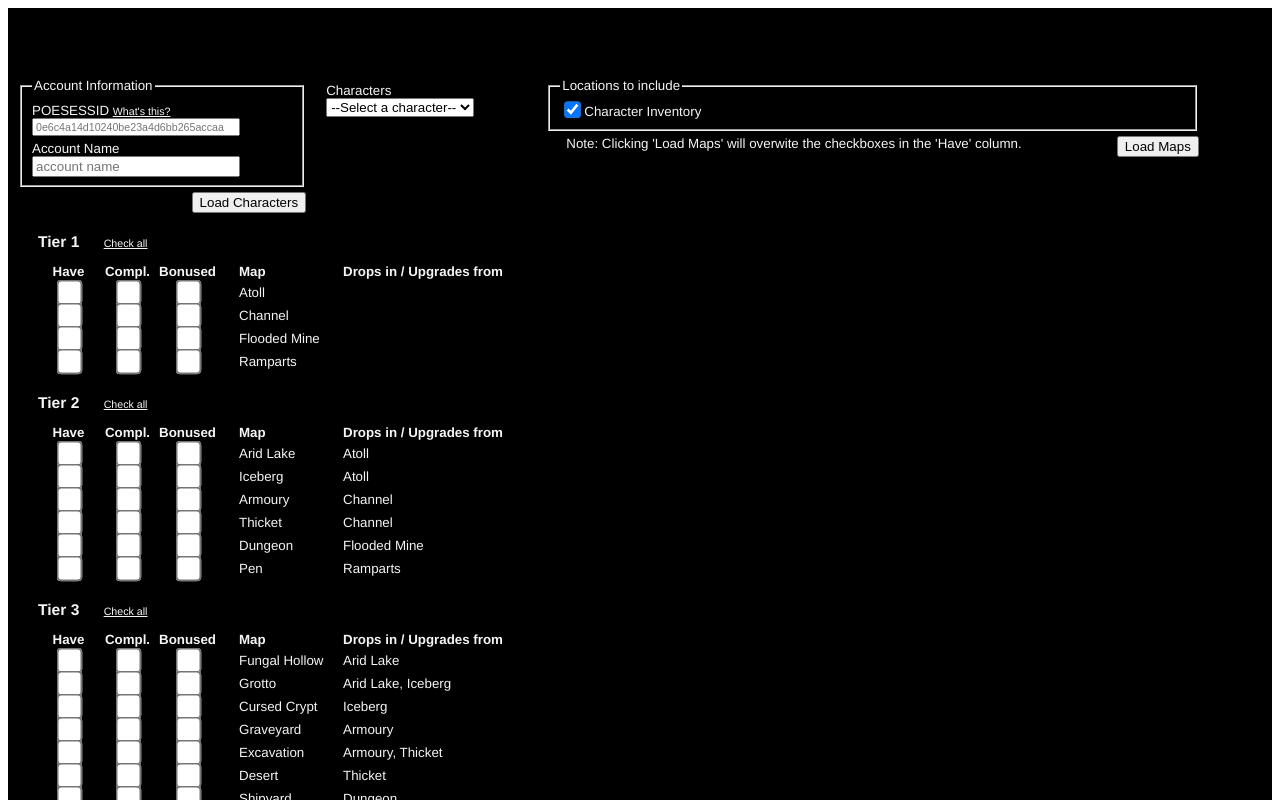
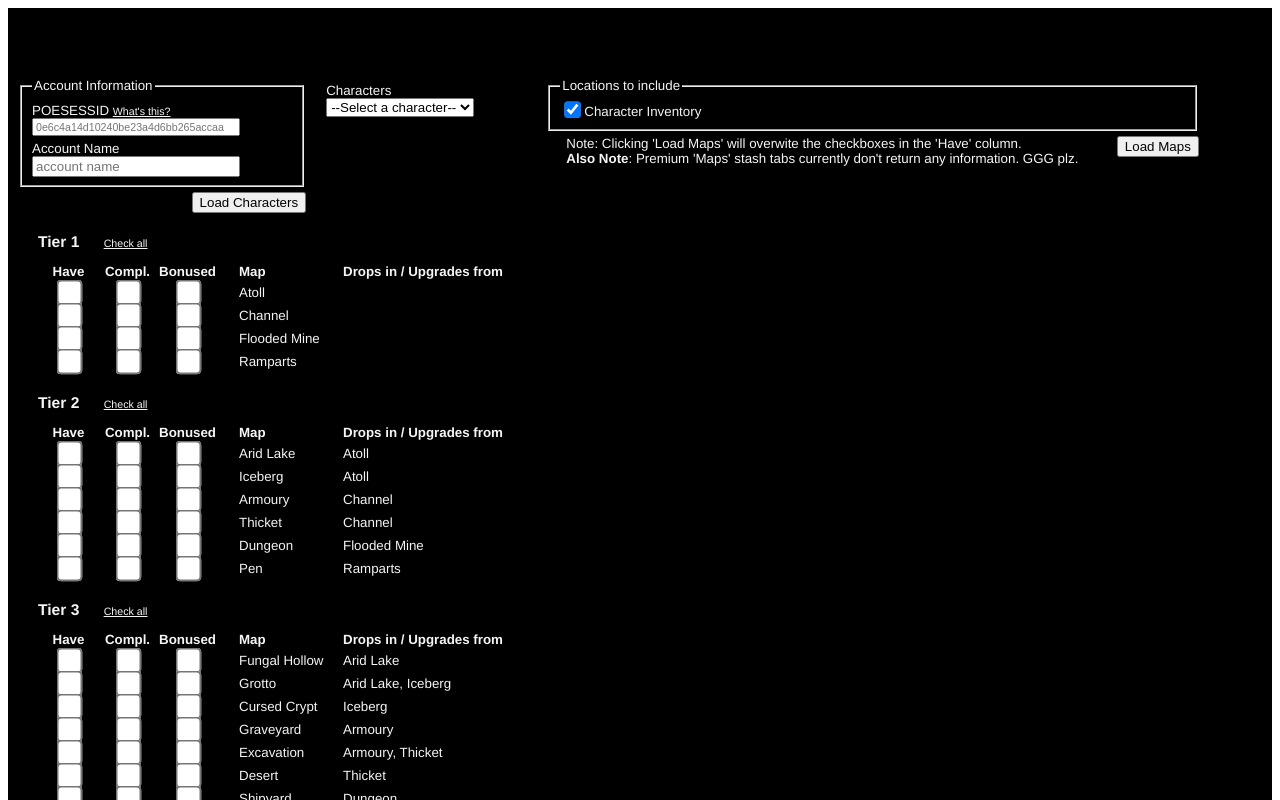
Before and after one commit to ExiledRadiator/atlas-ssf, a Vue app: page / in a window 1280 px wide. Shown: the top 800 px of the page. Built offline with nearby package versions, Linux system fonts and the light colour scheme.

Commit message:
Updated readme

```diff
--- a/src/components/CharacterSelection.vue
+++ b/src/components/CharacterSelection.vue
@@ -39,7 +39,8 @@
       </fieldset>
       <button type="button" @click="getItems" class="input">Load Maps</button>
       <div class="note">
-        Note: Clicking 'Load Maps' will overwite the checkboxes in the 'Have' column.
+          Note: Clicking 'Load Maps' will overwite the checkboxes in the 'Have' column.<br />
+          <b>Also Note</b>: Premium 'Maps' stash tabs currently don't return any information.  GGG plz.
       </div>
     </div>
   </div>
```
Also changed, not shown: 1 other file (tests, documents, lock files or other folders).
